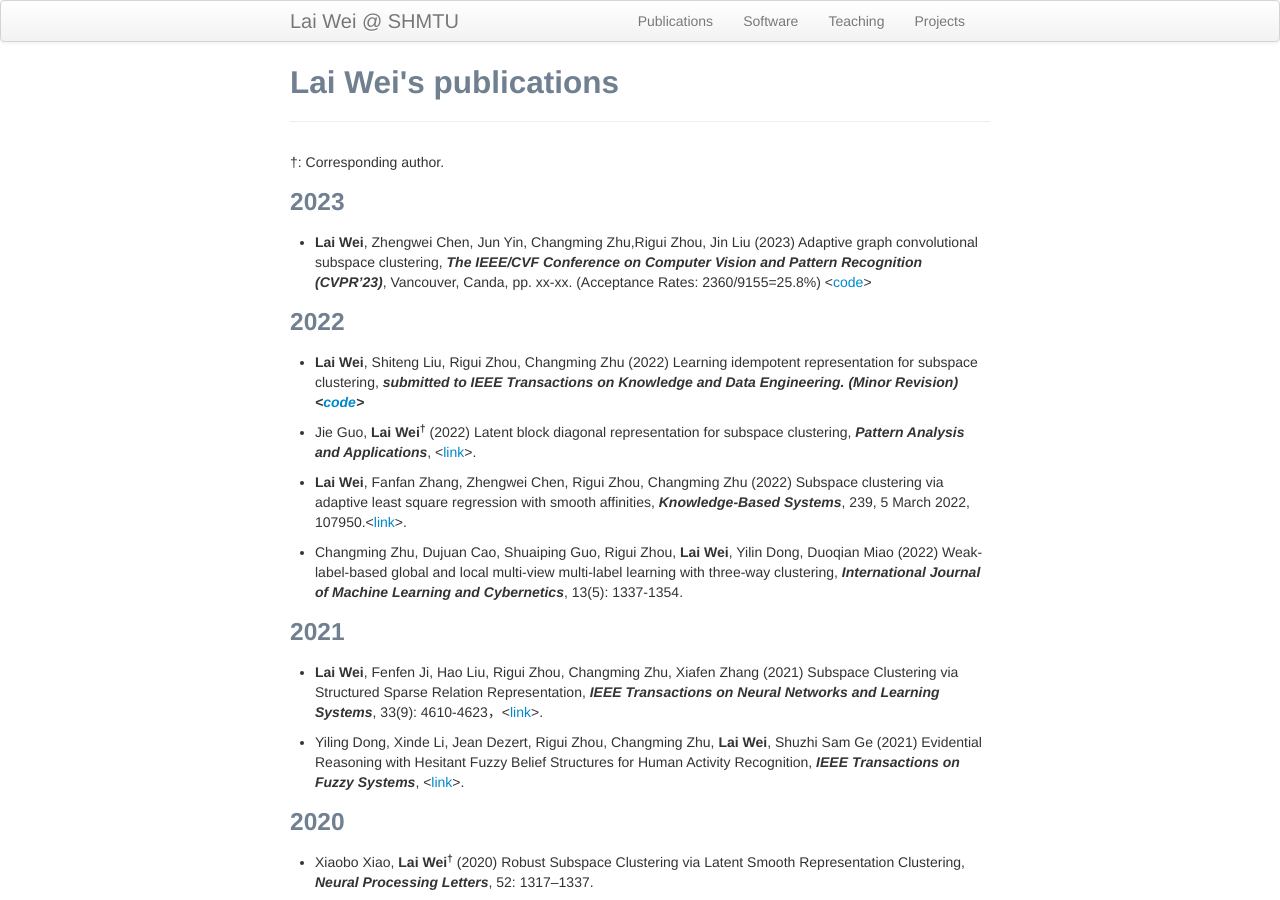
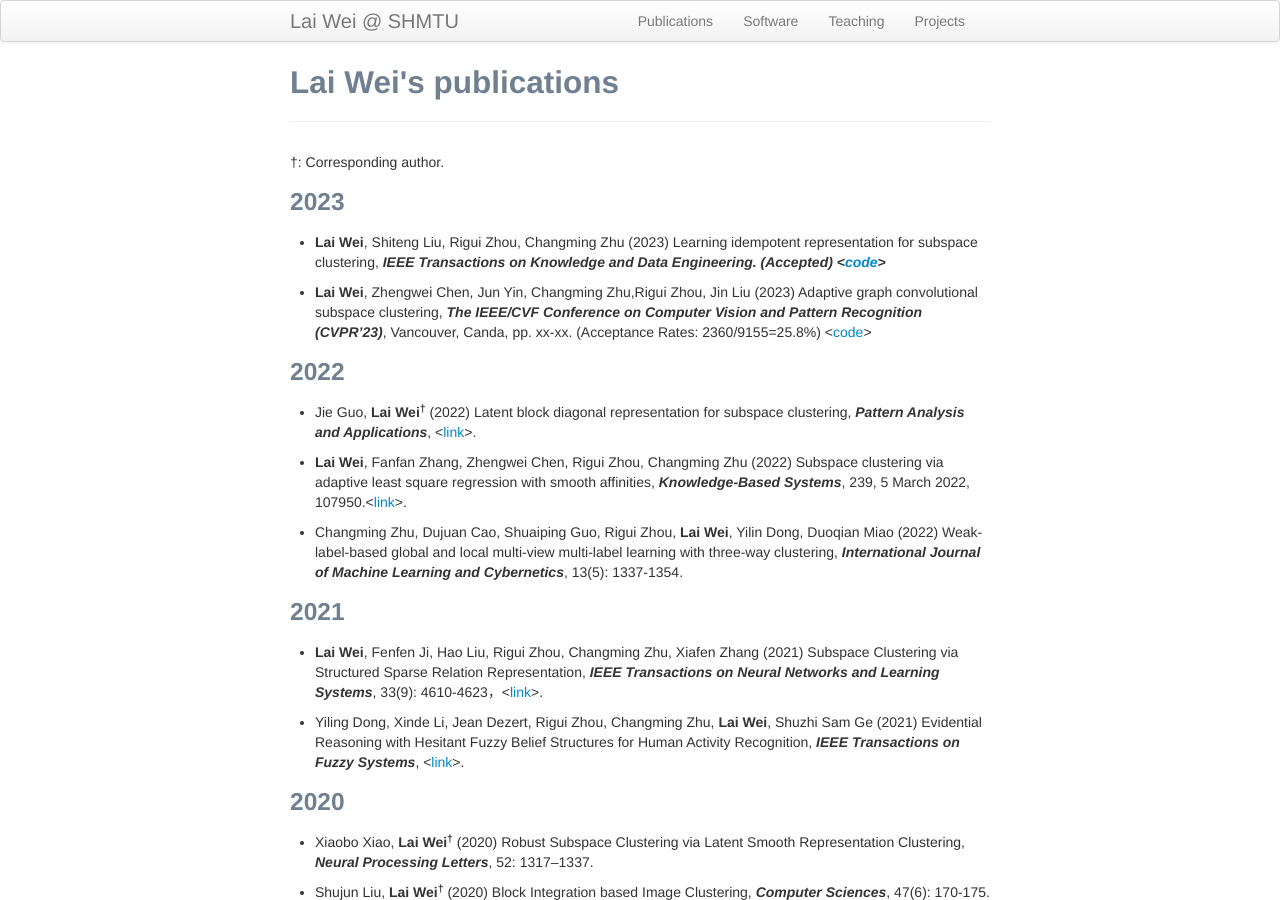
Before and after one commit to weilyshmtu/weilyshmtu.github.io, a Jekyll site: the page built from pages/pubs.md, in a window 1280 px wide and 900 px high. Built offline with Jekyll 4.4.1, drawn with Linux system fonts in a browser that asks for light colours.

Commit message:
Update pubs.md

```diff
--- a/pages/pubs.md
+++ b/pages/pubs.md
@@ -7,12 +7,11 @@ title: Lai Wei's publications
 &dagger;: Corresponding author.
 
 ### 2023
+<ul> <li> <b>Lai Wei</b>, Shiteng Liu, Rigui Zhou, Changming Zhu (2023) Learning idempotent representation for subspace clustering, <i><b>IEEE Transactions on Knowledge and Data Engineering. (Accepted) <<a href="https://github.com/weilyshmtu/Learning-idempotent-representation-for-subspace-segmentation">code</a>></b></i> </li></ul>
+
 <ul> <li> <b>Lai Wei</b>, Zhengwei Chen, Jun Yin, Changming Zhu,Rigui Zhou, Jin Liu (2023) Adaptive graph convolutional subspace clustering, <i><b>The IEEE/CVF Conference on Computer Vision and Pattern Recognition (CVPR’23)</b></i>, Vancouver, Canda, pp. xx-xx. (Acceptance Rates: 2360/9155=25.8%)  <<a href="https://github.com/weilyshmtu/AGCSC">code</a>></li></ul>
 
 ### 2022
-
-<ul> <li> <b>Lai Wei</b>, Shiteng Liu, Rigui Zhou, Changming Zhu (2022) Learning idempotent representation for subspace clustering, <i><b>submitted to IEEE Transactions on Knowledge and Data Engineering. (Minor Revision) <<a href="https://github.com/weilyshmtu/Learning-idempotent-representation-for-subspace-segmentation">code</a>></b></i> </li></ul>
-
 <ul> <li> Jie Guo, <b>Lai Wei<sup>&dagger;</sup></b> (2022) Latent block diagonal representation for subspace clustering, <i><b>Pattern Analysis and Applications</b></i>, <<a href="https://doi.org/10.1007/s10044-022-01101-3">link</a>>.</li></ul>
 
 <ul> <li> <b>Lai Wei</b>, Fanfan Zhang, Zhengwei Chen, Rigui Zhou, Changming Zhu (2022) Subspace clustering via adaptive least square regression with smooth affinities, <i><b>Knowledge-Based Systems</b></i>, 239, 5 March 2022, 107950.<<a href="https://10.1016/j.knosys.2021.107950">link</a>>.</li></ul>
```
